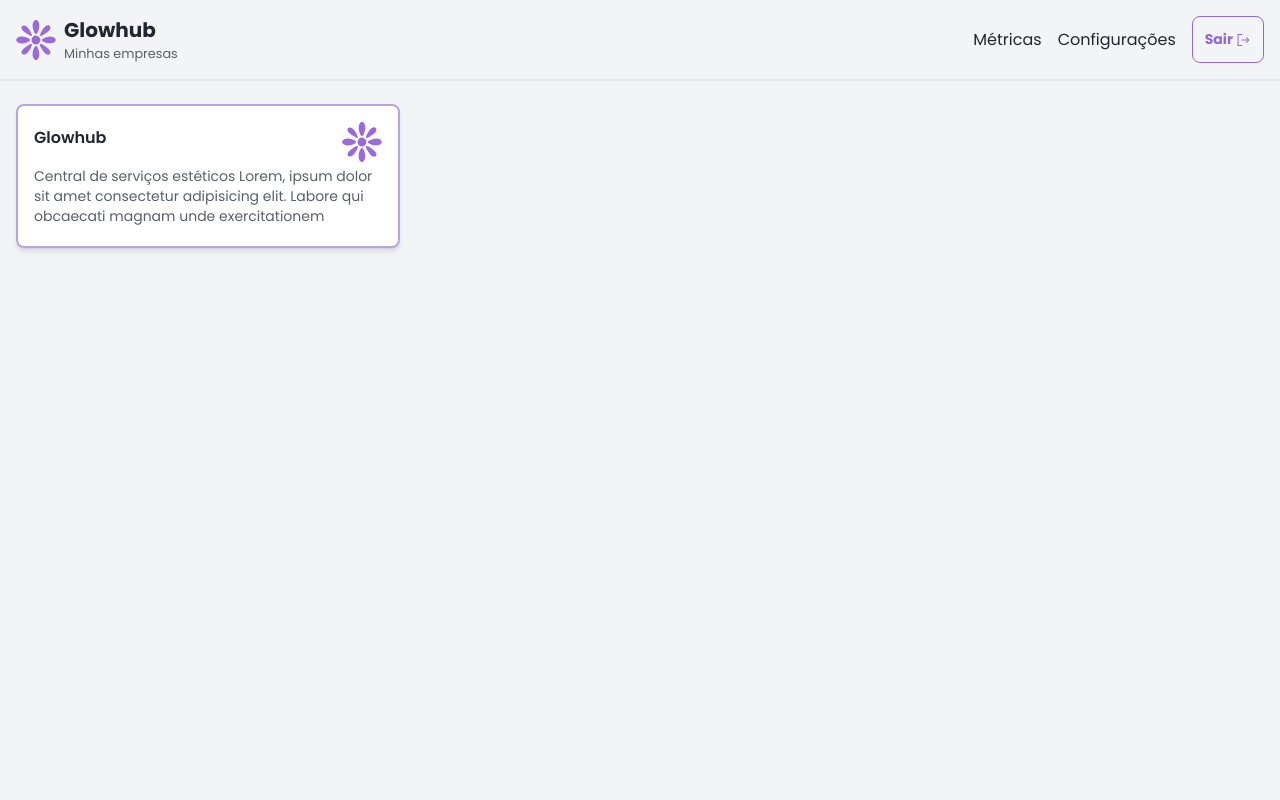
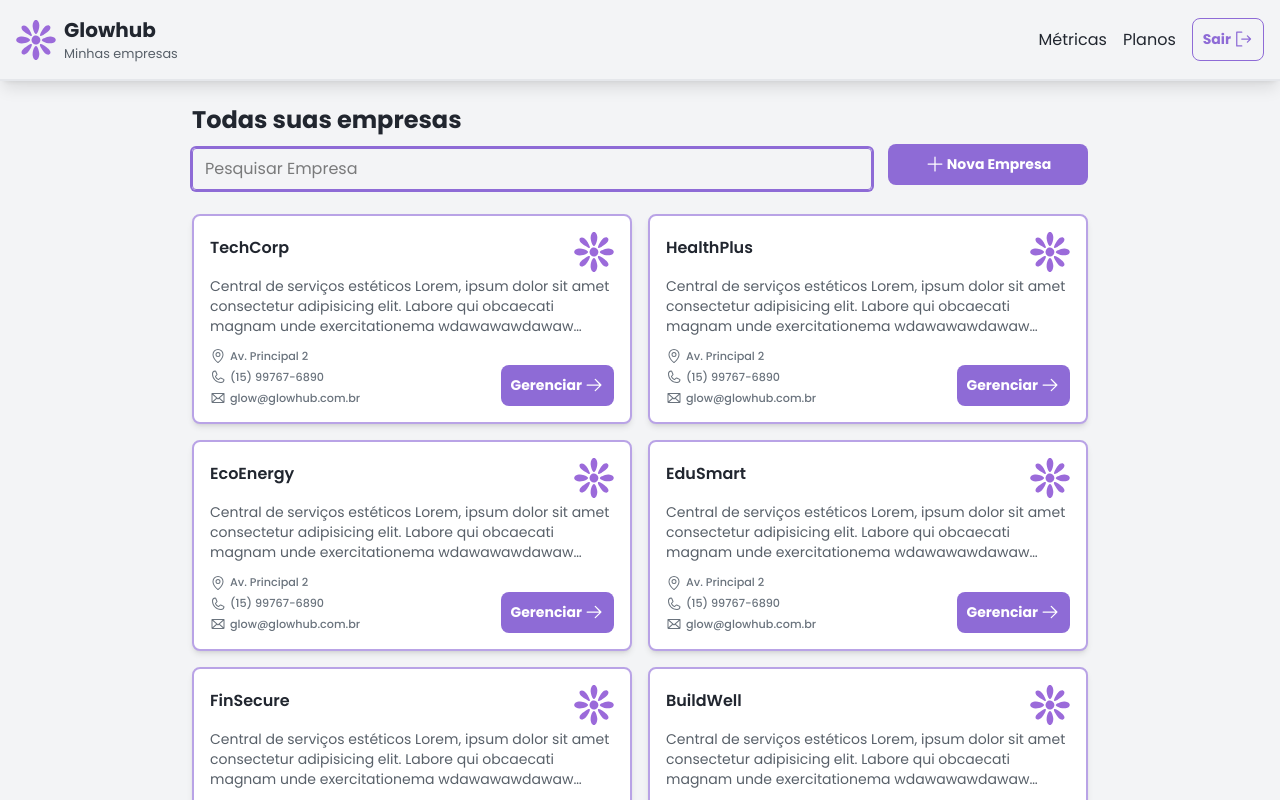
Before and after one commit to DiogoWernek/glowhub, a React (Vite) app: page /companies in a window 1280 px wide. Shown: the top 800 px of the page. Built offline with nearby package versions, Linux system fonts and the light colour scheme.

Commit message:
finalziado companies

```diff
--- a/src/components/Button.tsx
+++ b/src/components/Button.tsx
@@ -25,12 +25,12 @@ export const Button = ({
       className={`
         ${
           buttonType === 1
-            ? "flex w-full min-h-[2.8125rem] rounded-[0.5rem] text-center justify-center items-center transition duration-200 bg-primary hover:bg-primary/90 active:bg-primary/80 cursor-pointer text-white"
+            ? "flex w-full max-h-[2.875rem] rounded-[0.5rem] text-center justify-center items-center transition duration-200 bg-primary hover:bg-primary/90 active:bg-primary/80 cursor-pointer text-white"
             : ""
         }
         ${
           buttonType === 2
-            ? "flex w-full items-center min-h-[2.8125rem] justify-center text-center border border-primary rounded-[0.5rem] cursor-pointer hover:bg-primary active:bg-primary/80 transition-colors group"
+            ? "flex w-full items-center max-h-[2.875rem] justify-center text-center border border-primary rounded-[0.5rem] cursor-pointer hover:bg-primary active:bg-primary/80 transition-colors group"
             : ""
         }
         ${disabled ? "bg-gray-300 cursor-not-allowed text-gray-500" : ""}
@@ -41,7 +41,7 @@ export const Button = ({
         className={`
           ${buttonType === 1 ? "text-[0.875rem]" : ""}
           ${buttonType === 2 ? "text-[0.875rem] text-primary group-hover:text-white transition-colors" : ""}
-          text-[0.9rem] p-3 font-bold flex items-center justify-center ${gap} ${
+          p-2.5 font-bold flex ${gap} ${
           loading ? "invisible" : ""
         }`}
       >
--- a/src/components/CardCompany.tsx
+++ b/src/components/CardCompany.tsx
@@ -1,24 +1,59 @@
+// Imagens e ícones
+import {
+  ArrowRightIcon,
+  EnvelopeIcon,
+  MapPinIcon,
+  PhoneIcon,
+} from "@phosphor-icons/react";
 import Logo from "../assets/icons/glowhub_logo.svg";
 
-export const CardCompany = () => {
+// Componentes
+import { Button } from "./Button";
+
+type testeProps = {
+  name: string;
+}
+
+export const CardCompany = ({ name }: testeProps) => {
+
+
   return (
-    <div className="flex flex-col p-4 gap-1 bg-white rounded-lg border-2 border-primary-light shadow-md w-full max-w-sm max-h-fit">
+    <div className="flex flex-col p-4 gap-1 bg-white rounded-lg border-2 border-primary-light shadow-md w-full max-h-fit hover:shadow-lg hover:scale-[1.01] transition">
       <div className="flex w-full justify-between items-center">
         <h1 className="text-md font-semibold mb-2 text-text-primary">
-          Glowhub
+          {name}
         </h1>
         <img src={Logo} alt="Logo da empresa indicada" className="w-10" />
       </div>
 
       <div>
-        <p className="text-text-secondary text-sm">
+        <p className="text-text-secondary text-sm line-clamp-3">
           Central de serviços estéticos Lorem, ipsum dolor sit amet consectetur
-          adipisicing elit. Labore qui obcaecati magnam unde exercitationem
+          adipisicing elit. Labore qui obcaecati magnam unde exercitationema wdawawawdawaw dawdawwd
         </p>
       </div>
 
-      <div>
-
+      <div className="flex justify-between items-end">
+        <div className="mt-2 flex flex-col gap-1">
+          <div className=" flex items-center gap-1">
+            <MapPinIcon color="#6a737d" size={16} />
+            <p className="text-text-tertiary text-[0.7rem] font-medium">Av. Principal 2</p>
+          </div>
+          <div className=" flex items-center gap-1">
+            <PhoneIcon color="#6a737d" size={16} />
+            <p className="text-text-tertiary text-[0.7rem] font-medium">(15) 99767-6890</p>
+          </div>
+          <div className=" flex items-center gap-1">
+            <EnvelopeIcon color="#6a737d" size={16} />
+            <p className="text-text-tertiary text-[0.7rem] font-medium">glow@glowhub.com.br</p>
+          </div>
+        </div>
+        <div className="max-w-50%">
+          <Button>
+            Gerenciar
+            <ArrowRightIcon size={20} />
+          </Button>
+        </div>
       </div>
     </div>
   );
--- a/src/components/Header.tsx
+++ b/src/components/Header.tsx
@@ -1,24 +1,20 @@
-import { useEffect, useState } from "react";
+import { useState } from "react";
+
+// Imagens e ícones
 import { ListIcon, SignOutIcon, XIcon } from "@phosphor-icons/react";
 import Logo from "../assets/icons/glowhub_logo.svg";
+
+// Componentes
 import { Button } from "./Button";
 
+// Hooks
+import { useIsMobile } from "../hooks/useIsMobile";
+
 export const Header = () => {
-  const [isMobile, setIsMobile] = useState(true);
-  const [showMenu, setShowMenu] = useState(false); // Renderiza no DOM
-  const [isMenuOpen, setIsMenuOpen] = useState(false); // Controla animação
+  const [showMenu, setShowMenu] = useState<boolean>(false); // Renderiza no DOM
+  const [isMenuOpen, setIsMenuOpen] = useState<boolean>(false); // Controla animação
 
-  useEffect(() => {
-    const handleResize = () => {
-      const width = window.innerWidth;
-      setIsMobile(width <= 768);
-    };
-    handleResize();
-    window.addEventListener("resize", handleResize);
-    return () => {
-      window.removeEventListener("resize", handleResize);
-    };
-  }, []);
+  const isMobile = useIsMobile(); // Hook para detectar se é mobile
 
   const openMenu = () => {
     setShowMenu(true);
@@ -32,7 +28,7 @@ export const Header = () => {
 
   return (
     <div>
-      <header className="bg-background border-b-2 border-border-primary p-4 w-full fixed justify-between items-center flex">
+      <header className="bg-background border-b-2 border-border-primary p-4 w-full fixed justify-between items-center flex shadow-lg z-10">
         <div className="flex items-center gap-2">
           <img src={Logo} alt="Logo GlowHub" className="w-10 h-10" />
           <div className="flex flex-col">
@@ -61,11 +57,11 @@ export const Header = () => {
               href="#"
               className="text-text-primary hover:text-text-secondary transition-colors"
             >
-              Configurações
+              Planos
             </a>
             <Button buttonType={2}>
               Sair
-              <SignOutIcon size={16} />
+              <SignOutIcon size={20} />
             </Button>
           </nav>
         )}
@@ -100,13 +96,13 @@ export const Header = () => {
                 href="#"
                 className="text-text-primary hover:text-text-secondary transition-colors"
               >
-                Configurações
+                Planos
               </a>
             </nav>
 
-            <Button gap="gap-2">
+            <Button gap="gap-1">
               Sair
-              <SignOutIcon size={16} />
+              <SignOutIcon size={18} />
             </Button>
           </div>
         </div>
--- a/src/components/Input.tsx
+++ b/src/components/Input.tsx
@@ -6,12 +6,13 @@ import {
   EyeClosedIcon,
   EyeIcon,
   WarningCircleIcon,
+  XIcon,
 } from "@phosphor-icons/react";
 
 // Tipagem do input e todas suas Props
 type InputProps = React.ComponentProps<"input"> & {
   children?: React.ReactNode; // Conteúdo de dentro do Input, se houver, como ícones.
-  type?: "text" | "password" | "email" | "number" | "tel"; // Tipo do input, com "text" como padrão.
+  type?: "text" | "password" | "email" | "number" | "tel" | "search"; // Tipo do input, com "text" como padrão.
   label?: string; // Rótulo do input, se necessário.
   hasError?: InputError; // Estado de erro opcional, com mensagem de erro.
   value?: string | number;
@@ -64,17 +65,26 @@ export const Input = ({
 
         <input
           type={inputType}
-          className={`flex-1 min-w-0 outline-none text-[0.8rem] bg-transparent
-                  ${
-                    disabled
-                      ? "bg-gray-100 text-gray-400 cursor-not-allowed"
-                      : ""
-                  }`}
+          className={`flex-1 min-w-0 outline-none text-[1rem] bg-transparent
+            ${disabled ? "bg-gray-100 text-gray-400 cursor-not-allowed" : ""}
+            [&::-webkit-search-cancel-button]:appearance-none
+            [&::-webkit-search-cancel-button]:hidden
+          `}
           value={value}
           onChange={onChange}
           disabled={disabled}
           {...rest}
         />
+
+        {type === "search" && String(value).length > 0 && (
+          <button
+            type="button"
+            onClick={() => onChange?.({ target: { value: "" } } as React.ChangeEvent<HTMLInputElement>)}
+            className="text-gray-400 hover:text-gray-600 transition cursor-pointer"
+          >
+            <XIcon size={18} />
+          </button>
+        )}
 
         {type === "password" && (
           <button
--- /dev/null
+++ b/src/hooks/useIsMobile.ts
@@ -0,0 +1,19 @@
+import { useState, useEffect } from "react";
+
+export function useIsMobile(breakpoint: number = 768) {
+  const [isMobile, setIsMobile] = useState<boolean>(true);
+
+  useEffect(() => {
+    const handleResize = () => {
+      setIsMobile(window.innerWidth <= breakpoint);
+    };
+
+    // Executa na primeira montagem
+    handleResize();
+
+    window.addEventListener("resize", handleResize);
+    return () => window.removeEventListener("resize", handleResize);
+  }, [breakpoint]);
+
+  return isMobile;
+}
--- a/src/index.css
+++ b/src/index.css
@@ -8,9 +8,13 @@
   --color-primary-light: #B9A3E6;
 
   --color-red-base: #FF5252;
+  --color-green-base: #4CAF50;
+  --color-yellow-base: #FFD166;
 
   --color-text-primary: #21262f;
+  --color-text-tertiary: #6a737d;
   --color-text-secondary: #586069;
+
   --color-border-primary: #e5e7eb;
 
   --default-font-family: "Poppins", sans-serif;
@@ -20,11 +24,11 @@ body {
   background-color: var(--color-background);
 
   &::-webkit-scrollbar {
-    width: 8px;
+    width: 0.25rem;
   }
 
   &::-webkit-scrollbar-thumb {
+    border-radius: 0.25rem;
     background-color: #cbcbcb;
-    border-radius: 4px;
   }
 }
--- a/src/layouts/SystemLayout.tsx
+++ b/src/layouts/SystemLayout.tsx
@@ -5,7 +5,7 @@ export const SystemLayout = () => {
   return (
     <div className="flex flex-col min-h-screen">
       <Header />
-      <main className="flex-1 pt-26 px-4">
+      <main className="flex-1 pt-26 pb-6 px-4">
         <Outlet />
       </main>
     </div>
--- a/src/pages/Companies.tsx
+++ b/src/pages/Companies.tsx
@@ -1,10 +1,79 @@
-import { CardCompany } from "../components/CardCompany"
+import { useState } from "react";
+
+// Imagens e ícones
+import { PlusIcon } from "@phosphor-icons/react";
+
+// Componentes
+import { CardCompany } from "../components/CardCompany";
+import { Input } from "../components/Input";
+import { Button } from "../components/Button";
+
+// Hooks
+import { useIsMobile } from "../hooks/useIsMobile";
 
 export const Companies = () => {
-  return(
-    <div className="flex min-h-screen">
-      <CardCompany />
+  const [searchCompany, setSearchCompany] = useState<string>(""); // Estado para armazenar a pesquisa
 
+  const isMobile = useIsMobile(); // Hook para detectar se é mobile
+
+  const companies = [
+    { id: 1, name: "TechCorp" },
+    { id: 2, name: "HealthPlus" },
+    { id: 3, name: "EcoEnergy" },
+    { id: 4, name: "EduSmart" },
+    { id: 5, name: "FinSecure" },
+    { id: 6, name: "BuildWell" },
+    { id: 7, name: "Foodies" },
+    { id: 8, name: "TravelEase" },
+    { id: 9, name: "StyleHub" },
+    { id: 10, name: "AutoDrive" },
+    { id: 11, name: "Glowhub" },
+  ];
+
+  const filteredCompanies = companies.filter((company) =>
+    company.name.toLowerCase().includes(searchCompany.toLowerCase())
+  );
+
+  return (
+    <div className="flex flex-col min-h-screen items-center gap-6">
+      <div className={`w-full max-w-4xl flex flex-col gap-2`}>
+        <h1 className="text-2xl font-bold text-text-primary">
+          Todas suas empresas
+        </h1>
+
+        <div className={`flex gap-2 md:gap-4 ${isMobile && "flex-col"}`}>
+          <Input
+            placeholder="Pesquisar Empresa"
+            value={searchCompany}
+            onChange={(e) => setSearchCompany(e.target.value)}
+            type="search"
+            autoFocus
+          />
+
+          <div
+            className={`w-full max-w-[100px] md:max-w-[200px] ${
+              isMobile && "max-w-full"
+            }`}
+          >
+            <Button buttonType={1}>
+              <PlusIcon size={20} />
+              Nova Empresa
+            </Button>
+          </div>
+        </div>
+      </div>
+
+      <div className="grid grid-cols-1 md:grid-cols-2 gap-4 w-full max-w-4xl items-center">
+        {filteredCompanies.length === 0 ? (
+          <div className="col-span-1 md:col-span-2 text-center text-text-secondary">
+            Nenhuma empresa encontrada.
+          </div>
+        ) : (
+          filteredCompanies.map((company) => (
+            <CardCompany key={company.id} name={company.name} />
+          ))
+        )}
+      </div>
     </div>
-  )
-}
+  );
+};
```
